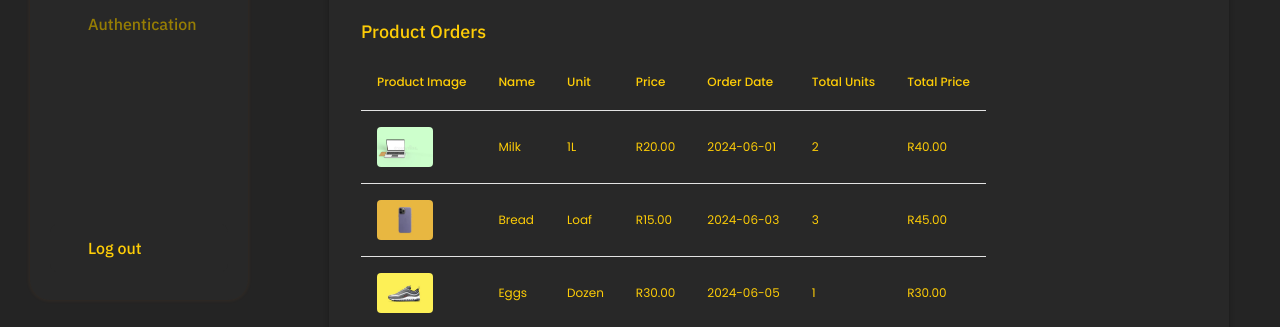
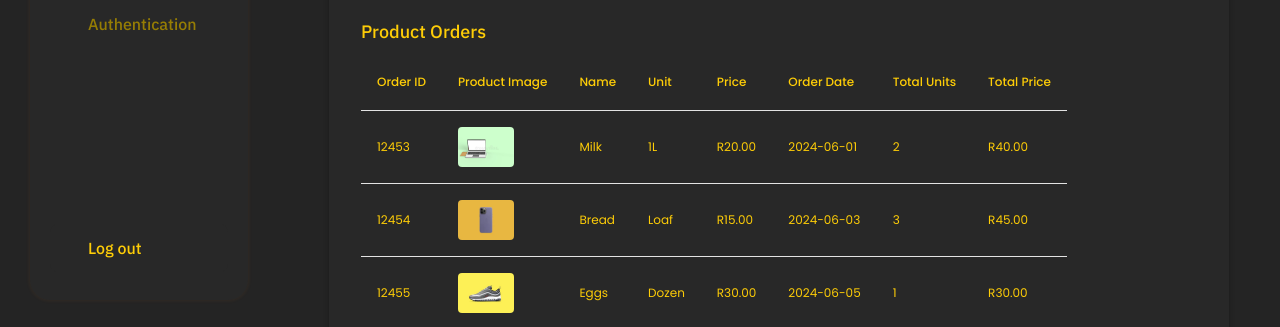
Before and after one commit to tumelo-sebego/wedeliver99-dashbord, a React (Vite) app: page /customers in a window 1280 px wide. Both pictures are taken after a click on the element 797 px from the left and 336 px from the top of the page. Shown: the part 470-797 px from the top of the page. Built offline with nearby package versions, Linux system fonts and the light colour scheme; some icons are missing.

Commit message:
Updated the Product Orders Table in details.tsx

```diff
--- a/src/pages/customers/details.tsx
+++ b/src/pages/customers/details.tsx
@@ -86,6 +86,7 @@ const CustomerDetailsPage = () => {
         <Table>
           <TableHead>
             <TableRow>
+              <TableCell>Order ID</TableCell>
               <TableCell>Product Image</TableCell>
               <TableCell>Name</TableCell>
               <TableCell>Unit</TableCell>
@@ -98,13 +99,14 @@ const CustomerDetailsPage = () => {
           <TableBody>
             {orders.length === 0 ? (
               <TableRow>
-                <TableCell colSpan={7} align="center">
+                <TableCell colSpan={8} align="center">
                   No orders found.
                 </TableCell>
               </TableRow>
             ) : (
               orders.map((order, idx) => (
-                <TableRow key={idx}>
+                <TableRow key={order.orderId}>
+                  <TableCell>{order.orderId}</TableCell>
                   <TableCell>
                     <Avatar
                       src={order.image}
```
